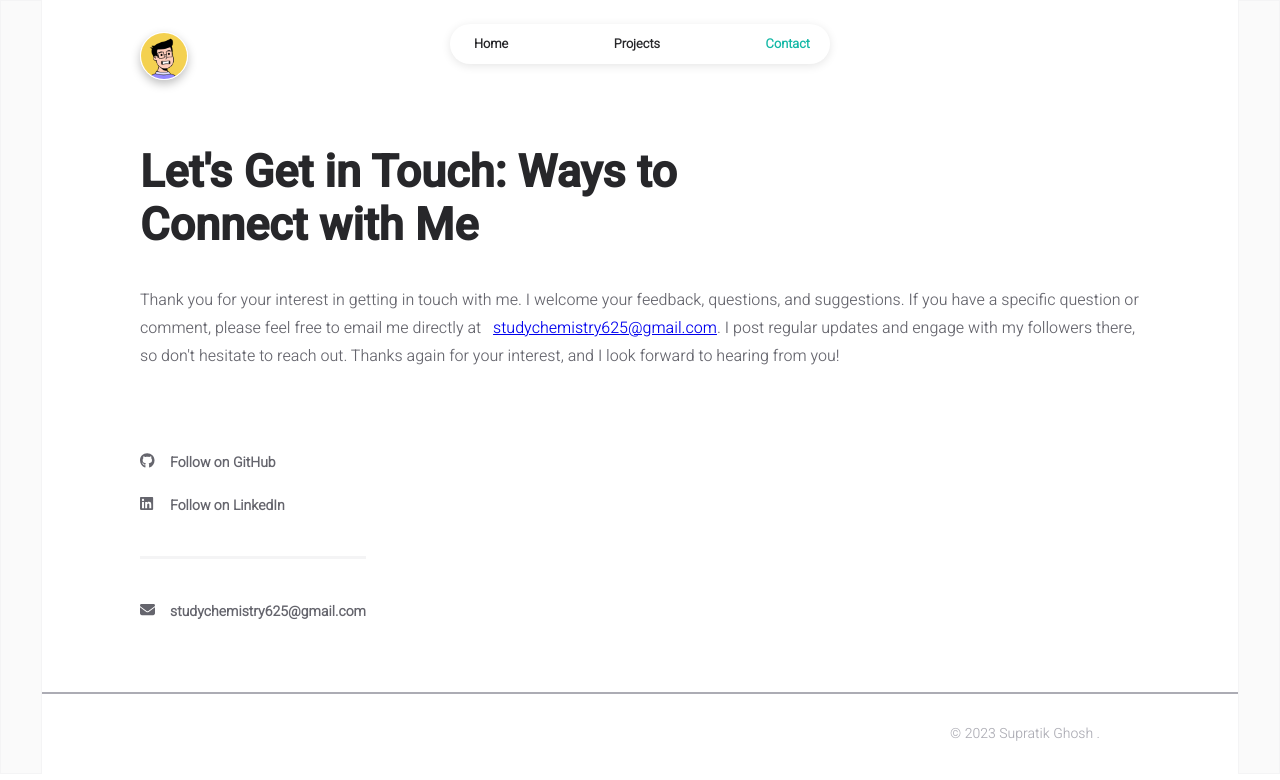
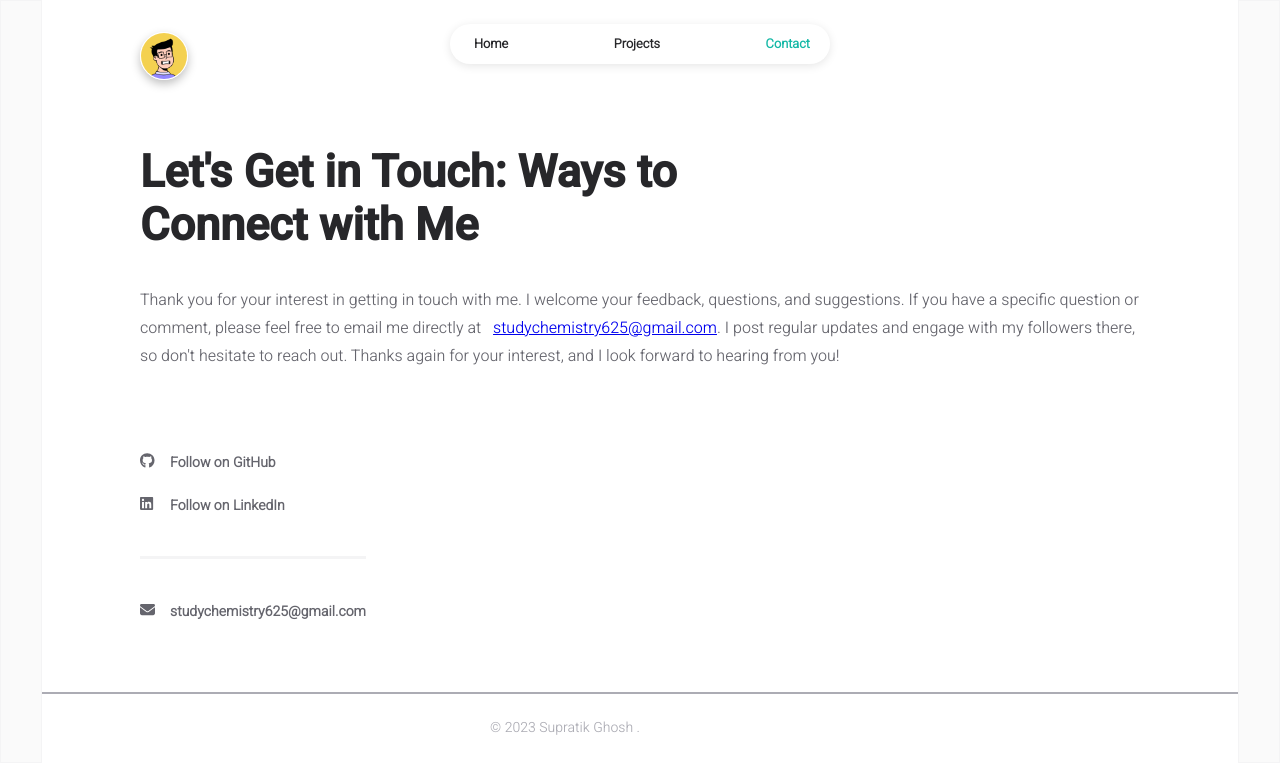
Before and after one commit to StudyCode2231/Portfolio-Fresher, a React (Create React App) app: page /contact in a window 1280 px wide. Shown: the top 780 px of the page. Built offline with nearby package versions, Linux system fonts and the light colour scheme.

Commit message:
:zap: portfolio  commit

```diff
--- a/src/components/common/footer.jsx
+++ b/src/components/common/footer.jsx
@@ -7,25 +7,7 @@ const Footer = () => {
 	return (
 		<React.Fragment>
 			<div className="footer">
-				<div className="footer-links">
-					<ul className="footer-nav-link-list">
-						{/* <li className="footer-nav-link-item">
-							<Link to="/">Home</Link>
-						</li>
-						<li className="footer-nav-link-item">
-							<Link to="/about">About</Link>
-						</li>
-						<li className="footer-nav-link-item">
-							<Link to="/projects">Projects</Link>
-						</li>
-						<li className="footer-nav-link-item">
-							<Link to="/articles">Articles</Link>
-						</li>
-						<li className="footer-nav-link-item">
-							<Link to="/contact">Contact</Link>
-						</li> */}
-					</ul>
-				</div>
+
 
 				<div className="footer-credits">
 					<div className="footer-credits-text">
```
